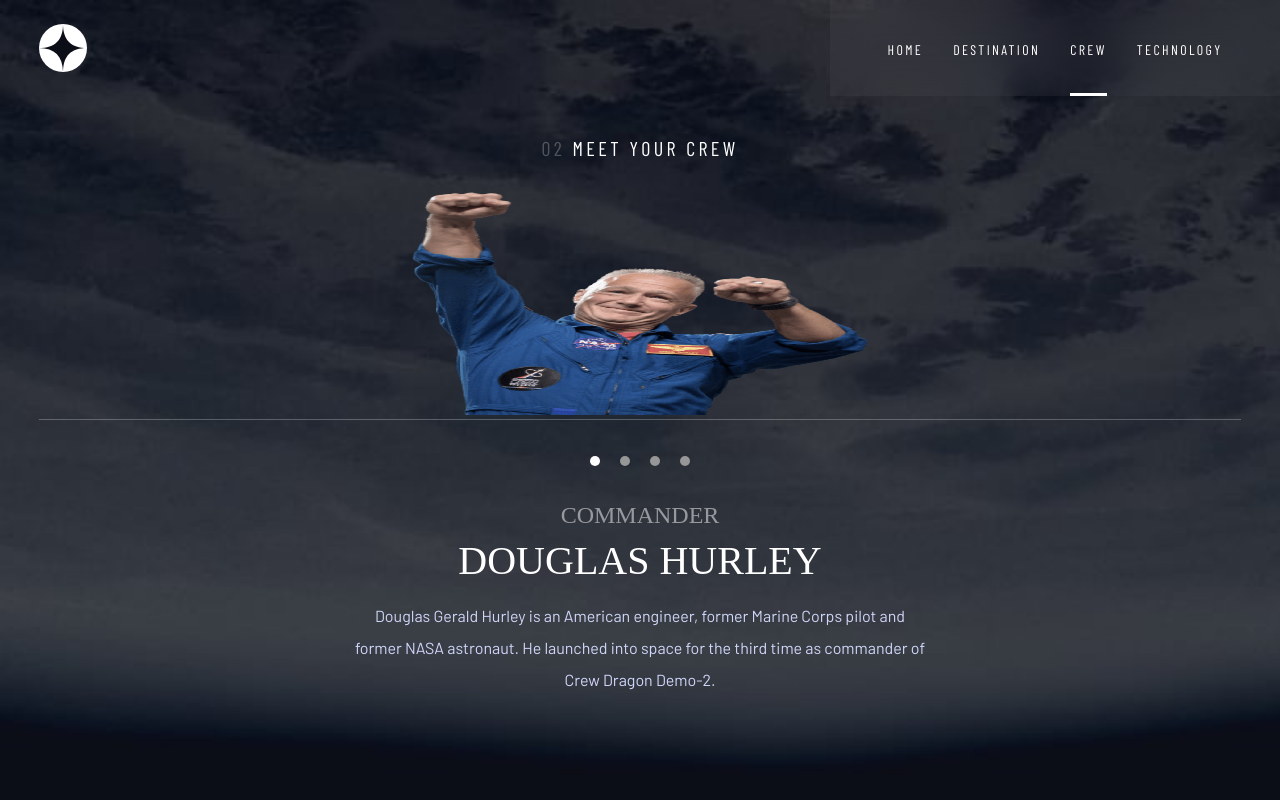
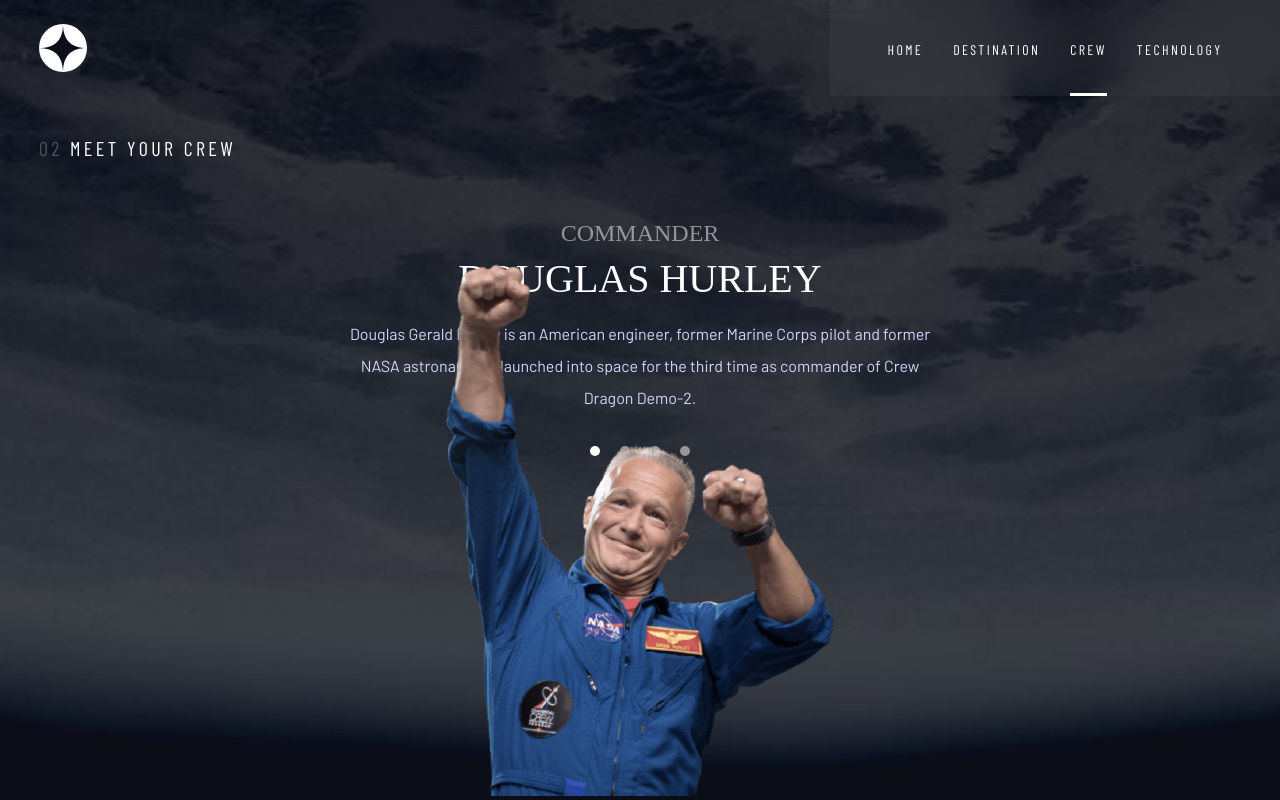
Before and after one commit to skin93/space-tourism-website, a React (Create React App) app: page /crew in a window 1280 px wide. Built offline with nearby package versions, Linux system fonts and the light colour scheme; a web font is replaced by a local one.

Commit message:
Style crew page on tablet

```diff
--- a/src/pages/Crew/Crew.styled.ts
+++ b/src/pages/Crew/Crew.styled.ts
@@ -24,9 +24,6 @@
 `;
 
 export const CrewSection = styled(Section)`
-  display: flex;
-  flex-direction: column;
-  align-items: center;
   @media (min-width: 768px) {
     padding-top: 136px;
     padding-bottom: 62px;
@@ -39,6 +36,13 @@
 `;
 
 export const Container = styled.div`
+  @media (min-width: 768px) {
+    display: flex;
+    flex-direction: column;
+    width: 592px;
+    margin-inline: auto;
+  }
+
   @media (min-width: 1440px) {
     display: flex;
     gap: 157px;
@@ -51,10 +55,18 @@
 
 export const ImgWrapper = styled.div`
   width: 100%;
-
   margin-block: 2rem;
   border-bottom: 1px solid;
   border-color: rgba(255, 255, 255, 0.25);
+
+  @media (min-width: 768px) {
+    position: absolute;
+    order: 3;
+    border: none;
+    margin-block: 0;
+    bottom: 0;
+    right: 0;
+  }
 `;
 
 export const Img = styled.img`
@@ -62,17 +74,16 @@
   margin-inline: auto;
 
   @media (min-width: 768px) {
-    width: 458px;
-  }
-
-  @media (min-width: 1440px) {
-    width: 445px;
-    height: 445px;
+    height: 532px;
   }
 `;
 
 export const Crews = styled.ul`
   display: block;
+
+  @media (min-width: 768px) {
+    order: 2;
+  }
 
   @media (min-width: 1440px) {
     width: 444px;
@@ -95,7 +106,21 @@
 `;
 
 export const Person = styled.div`
+  @media (min-width: 768px) {
+    order: 1;
+    height: 182px;
+
+    margin-inline: auto;
+    margin-block: 60px 40px;
+  }
+`;
+
+export const Block = styled.div`
   margin-block: 2rem 1rem;
+
+  @media (min-width: 768px) {
+    margin-block: 0 1rem;
+  }
 `;
 
 export const Role = styled(H4)`
@@ -116,7 +141,6 @@
 export const Bio = styled(BodyText)`
   @media (min-width: 768px) {
     margin-inline: auto;
-    width: 573px;
   }
 
   @media (min-width: 1440px) {
--- a/src/pages/Crew/index.tsx
+++ b/src/pages/Crew/index.tsx
@@ -10,6 +10,7 @@
   Img,
   ImgWrapper,
   Name,
+  Block,
   Person,
   Role,
 } from './Crew.styled';
@@ -62,10 +63,10 @@
         <InteractiveElement>
           <span>02</span> Meet Your crew
         </InteractiveElement>
-        <ImgWrapper>
-          <Img src={selected?.images.png} alt='crew' />
-        </ImgWrapper>
         <Container>
+          <ImgWrapper>
+            <Img src={selected?.images.png} alt='crew' />
+          </ImgWrapper>
           <Crews>
             {crews?.map((crew) => (
               <CrewElement
@@ -76,10 +77,12 @@
             ))}
           </Crews>
           <Person>
-            <Role>{selected.role}</Role>
-            <Name>{selected.name}</Name>
+            <Block>
+              <Role>{selected.role}</Role>
+              <Name>{selected.name}</Name>
+            </Block>
+            <Bio>{selected.bio}</Bio>
           </Person>
-          <Bio>{selected.bio}</Bio>
         </Container>
       </CrewSection>
     </CrewWrapper>
```
